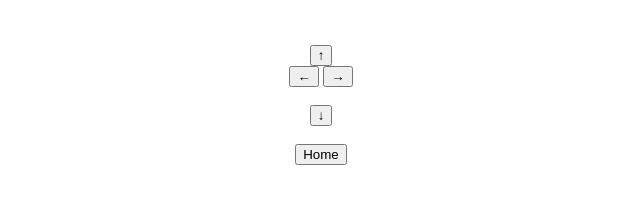
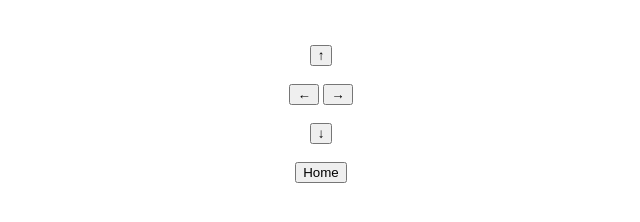
Before and after one commit to MichelfrancisBustillos/MotionPlatform, a plain HTML site: page data/index.html in a window 1280 px wide. Shown: the part 98-320 px from the top of the page, without its empty margins (319-959 px from the left). Drawn offline with Linux system fonts and the light colour scheme.

Commit message:
Update Readme

```diff
--- a/data/index.html
+++ b/data/index.html
@@ -10,7 +10,7 @@
         <h2>PTZ Control</h2>
         <p>
             <form action='action' method='post'>
-                <input type='submit' name='Up' value=&uarr;><br>
+                <input type='submit' name='Up' value=&uarr;><br><br>
                 <input type='submit' name='Left' value=&larr;>
                 <input type='submit' name='Right' value=&rarr;><br><br>
                 <input type='submit' name='Down' value=&darr;><br><br>
```
Also changed, not shown: 1 other file.
